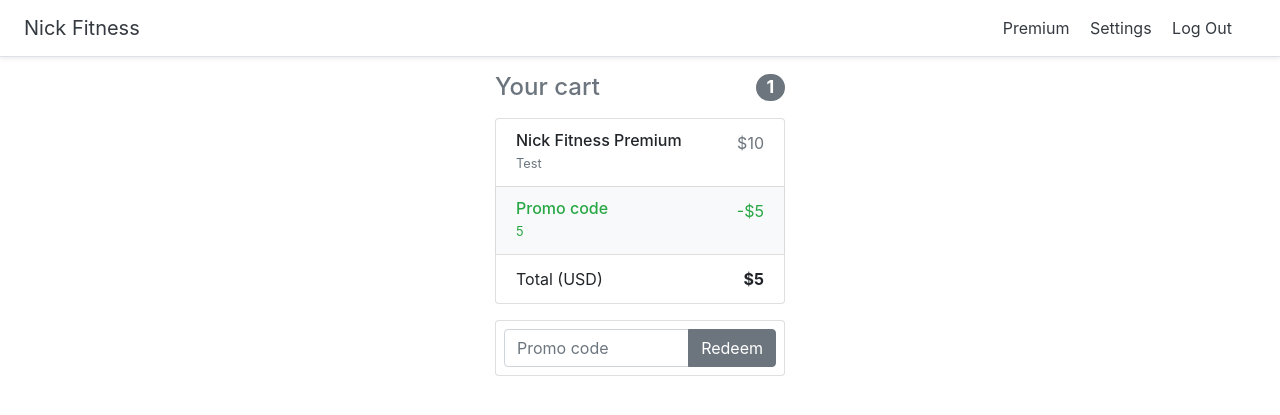
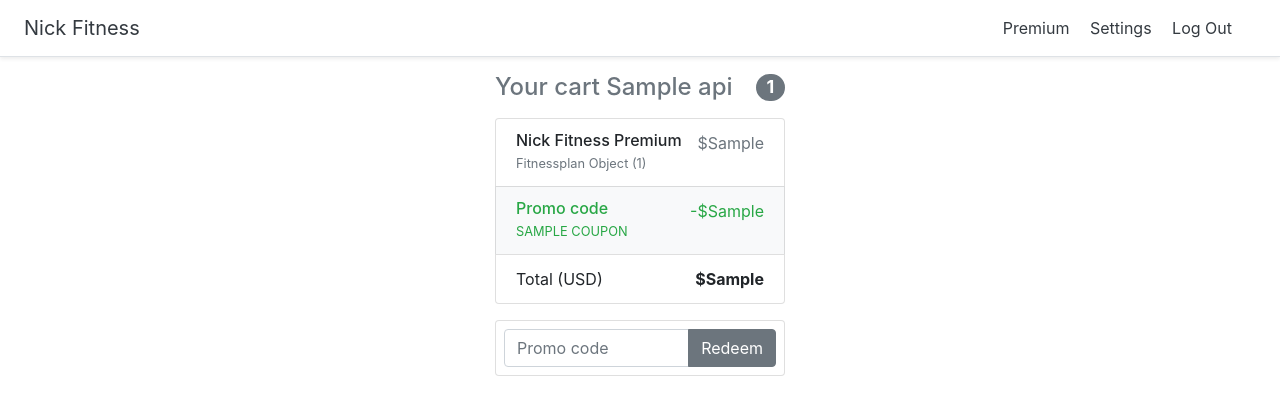
Before and after one commit to swestphal/membership, a Django app: template plans/templates/plans/checkout.html in a window 1280 px wide. Shown: the top 415 px of the page. Run offline with Django 3.2, Linux system fonts and the light colour scheme; a user stored in the database is signed in; tables that the repository leaves empty hold one stand-in row (values such as "Sample post"); the template is opened without the code that fills it: values that come from a table or form of the project are taken from there, most other values are stand-ins (such as "Sample title", 1, 10 or a date in 2020); some libraries are stand-ins or nearby versions.

Commit message:
feature: Basic setup for checkout

```diff
--- a/plans/templates/plans/checkout.html
+++ b/plans/templates/plans/checkout.html
@@ -4,36 +4,36 @@
   <div class="row justify-content-center">
     <div class="col-md-4 order-md-2 mb-4">
       <h4 class="d-flex justify-content-between align-items-center mb-3">
-          <span class="text-muted">Your cart</span>
+        <span class="text-muted">Your cart {{api}}</span>
         <span class="badge badge-secondary badge-pill">1</span>
       </h4>
       <ul class="list-group mb-3">
         <li class="list-group-item d-flex justify-content-between lh-condensed">
           <div>
             <h6 class="my-0">Nick Fitness Premium</h6>
-              <small class="text-muted">Test</small>
+            <small class="text-muted">{{plan|title}}</small>
           </div>
-            <span class="text-muted">$10</span>
+          <span class="text-muted">${{og_dollar}}</span>
         </li>
         {% if coupon != 'none' %}
         <li class="list-group-item d-flex justify-content-between bg-light">
           <div class="text-success">
             <h6 class="my-0">Promo code</h6>
-              <small>5</small>
+            <small>{{coupon|upper}}</small>
           </div>
-            <span class="text-success">-$5</span>
+          <span class="text-success">-${{coupon_dollar}}</span>
         </li>
         {% endif %}
         <li class="list-group-item d-flex justify-content-between">
           <span>Total (USD)</span>
-            <strong>$5</strong>
+          <strong>${{final_dollar}}</strong>
         </li>
       </ul>
 
       <form class="card p-2" action="{% url 'checkout' %}" method="GET">
         <div class="input-group">
           <input type="text" class="form-control" placeholder="Promo code" name="coupon">
-            <input type="hidden" value="" name="plan" />
+          <input type="hidden" value="{{plan}}" name="plan" />
           <div class="input-group-append">
             <button type="submit" class="btn btn-secondary">Redeem</button>
           </div>
@@ -43,18 +43,14 @@
       <div class="text-center pt-3">
         <form action="{% url 'checkout' %}" method="POST">
           {% csrf_token %}
-          <script
-            src="https://checkout.stripe.com/checkout.js" class="stripe-button"
-            data-key=""
-            data-amount="500"
-            data-name="Nick Fitness, LLC"
-            data-description="Premium Membership"
-            data-email="test@test.org"
-            data-image="https://stripe.com/img/documentation/checkout/marketplace.png"
+          <script src="https://checkout.stripe.com/checkout.js" class="stripe-button"
+            data-key="pk_test_51IVftGLPI9sBME3LhJsLo9H41oo8LPe2EcAmYiSWrrLibTFC5uxBm6vr83RBliSrTNu83cmBe0hPBln8dAzICQkm00BUuZU8C7"
+            data-amount="{{price}}" data-name="Nick Fitness, LLC" data-description="Premium Membership"
+            data-email="{{user.email}}" data-image="https://stripe.com/img/documentation/checkout/marketplace.png"
             data-locale="auto">
             </script>
-          <input type="hidden" value="" name="plan" />
-          <input type="hidden" value="" name="coupon" />
+          <input type="hidden" value="{{plan}}" name="plan" />
+          <input type="hidden" value="{{coupon}}" name="coupon" />
         </form>
       </div>
     </div>
```
Also changed, not shown: membership/settings.py (+7 -1 lines), plans/views.py (+55 -6 lines). Lines whose indentation alone changed are shown as unchanged.
